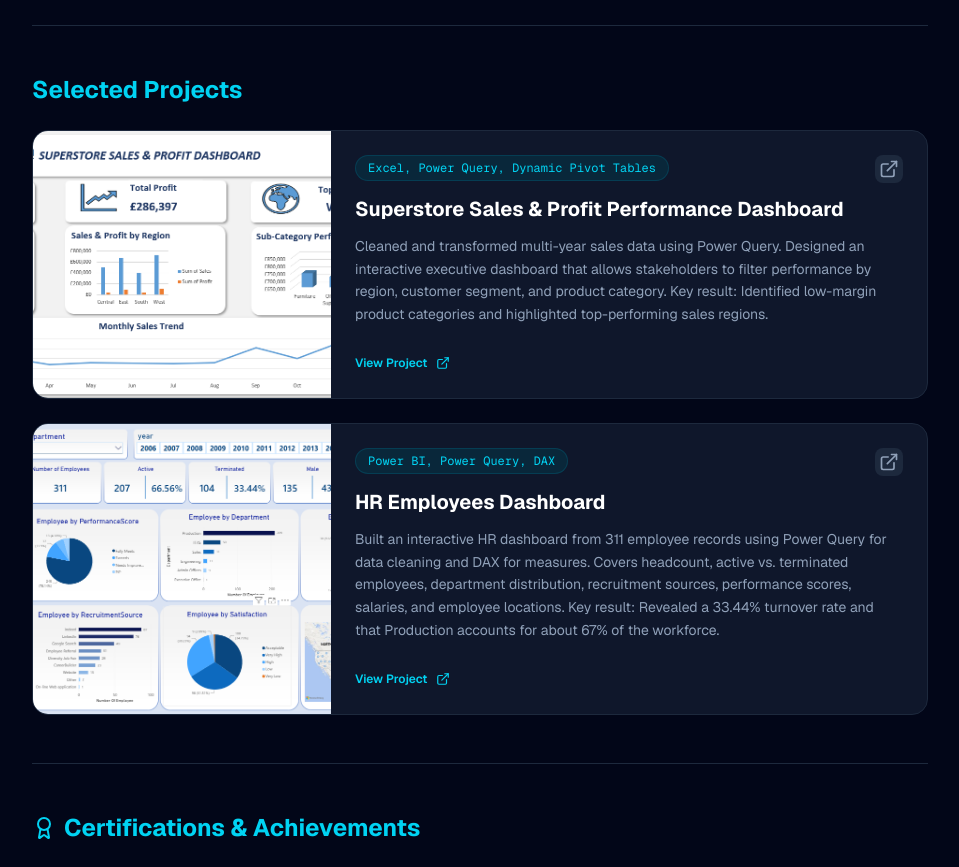
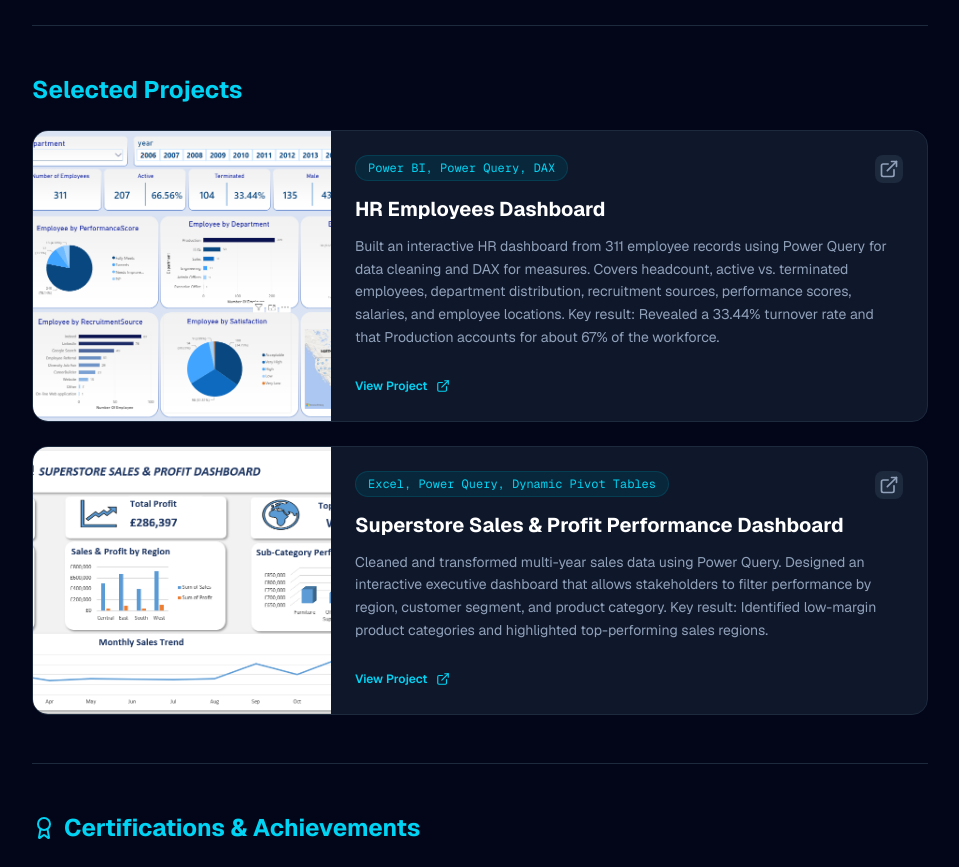
Before and after one commit to MohamedHosny111/My-Portfolio, a Next.js app: page / in a window 1280 px wide. Shown: the part 800-1667 px from the top of the page, without its empty margins (160-1119 px from the left). Built offline with nearby package versions, Linux system fonts and the light colour scheme.

Commit message:
Update page.tsx

```diff
--- a/app/page.tsx
+++ b/app/page.tsx
@@ -57,18 +57,18 @@ const portfolioData = {
   ],
   projects: [
     {
+      title: "HR Employees Dashboard",
+      category: "Power BI, Power Query, DAX",
+      description: "Built an interactive HR dashboard from 311 employee records using Power Query for data cleaning and DAX for measures. Covers headcount, active vs. terminated employees, department distribution, recruitment sources, performance scores, salaries, and employee locations. Key result: Revealed a 33.44% turnover rate and that Production accounts for about 67% of the workforce.",
+      image: "/images/hr-employees-dashboard.png",
+      link: "https://github.com/MohamedHosny111/HR-Employees-Dashboard-PowerBI"
+    },
+    {
       title: "Superstore Sales & Profit Performance Dashboard",
       category: "Excel, Power Query, Dynamic Pivot Tables",
       description: "Cleaned and transformed multi-year sales data using Power Query. Designed an interactive executive dashboard that allows stakeholders to filter performance by region, customer segment, and product category. Key result: Identified low-margin product categories and highlighted top-performing sales regions.",
       image: "/images/superstore-dashboard.png",
       link: "https://docs.google.com/spreadsheets/d/1Z39m5s7_MLrv2H4MHCUN3DYWwsXY4XN7/edit?usp=drive_link&ouid=106832592273789903882&rtpof=true&sd=true"
-    },
-    {
-      title: "HR Employees Dashboard",
-      category: "Power BI, Power Query, DAX",
-      description: "Built an interactive HR dashboard from 311 employee records using Power Query for data cleaning and DAX for measures. Covers headcount, active vs. terminated employees, department distribution, recruitment sources, performance scores, salaries, and employee locations. Key result: Revealed a 33.44% turnover rate and that Production accounts for about 67% of the workforce.",
-      image: "/images/hr-employees-dashboard.png",
-      link: "https://github.com/MohamedHosny111/HR-Employees-Dashboard-PowerBI"
     }
   ],
   testimonial: {
```
